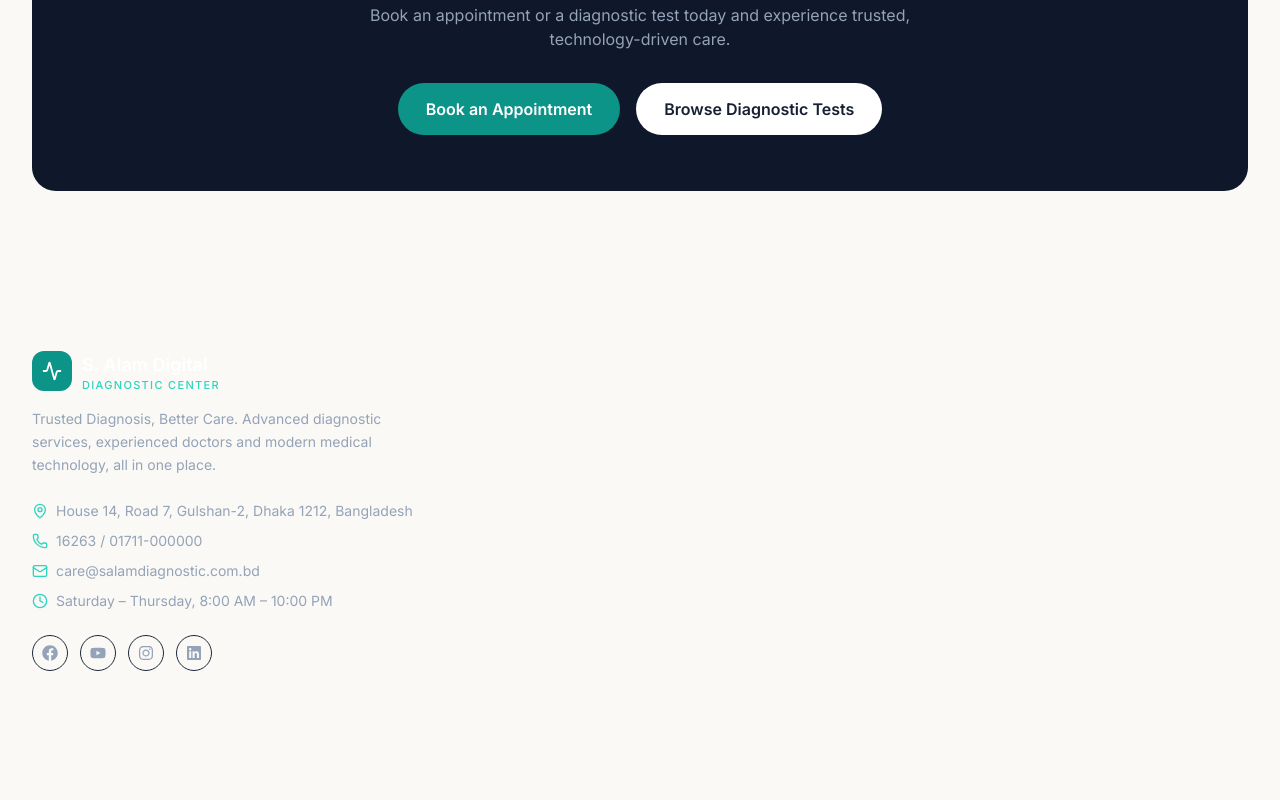
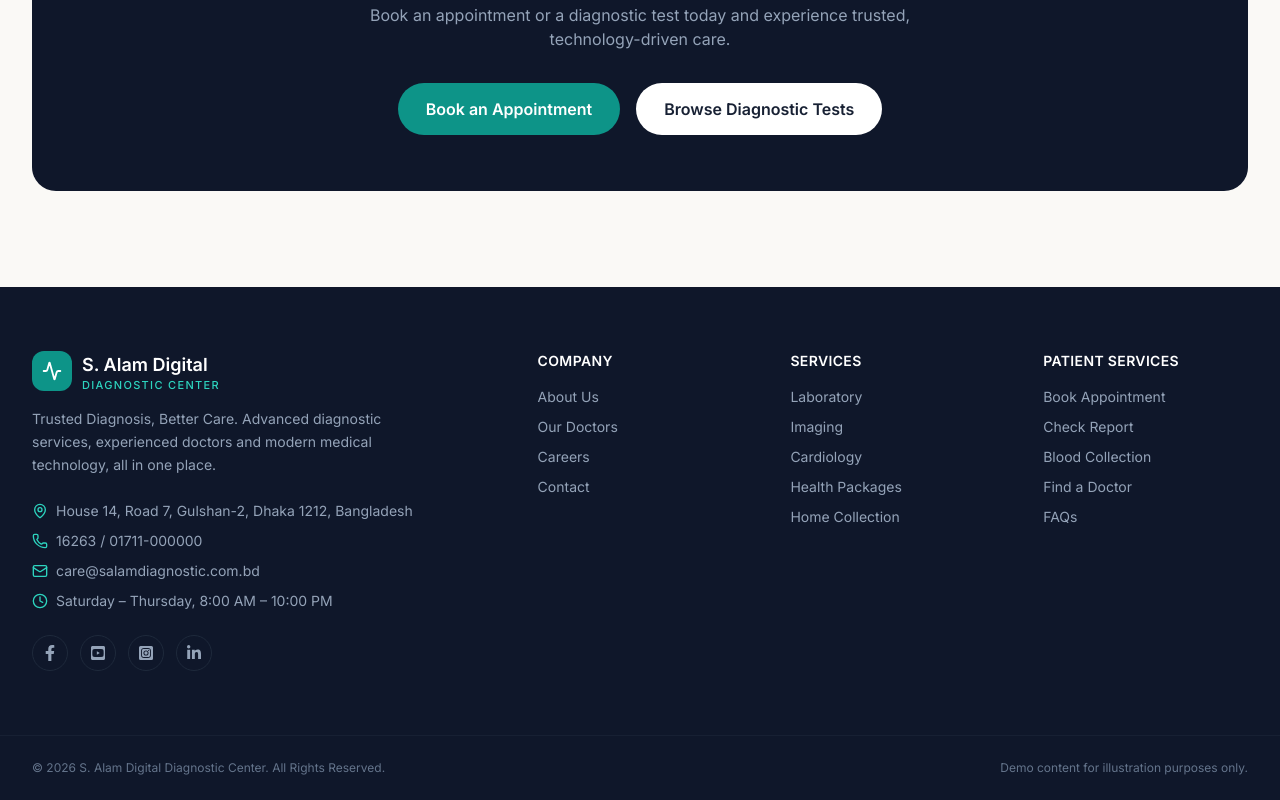
Before and after one commit to Mostofa-zaman/Diognostic, a Next.js app: page / in a window 1280 px wide. Shown: the part 7194-7994 px from the top of the page. Before the commit the page ends 7929 px from the top, so only its background shows below. Built offline with nearby package versions, Linux system fonts and the light colour scheme.

Commit message:
feat(footer): complete footer with navigation and copyright section

```diff
--- a/src/components/footer/Footer.jsx
+++ b/src/components/footer/Footer.jsx
@@ -1,7 +1,6 @@
 import Link from "next/link";
-import { Activity, Clock, Mail, MapPin, Phone } from "lucide-react";
-import { FaFacebook, FaInstagram, FaLinkedin, FaYoutube } from "react-icons/fa";
-
+import { Activity, MapPin, Phone, Mail, Clock } from "lucide-react";
+import {  FaFacebookF, FaInstagramSquare,  FaLinkedinIn,  FaYoutubeSquare } from "react-icons/fa";
 
 const columns = [
   {
@@ -35,10 +34,9 @@ const columns = [
   },
 ];
 
-
 export default function Footer() {
   return (
-    <footer className="bg-navy-950 text-navy-200">
+    <footer className="bg-navy-900 text-navy-200">
       <div className="container-xl grid gap-12 py-16 md:grid-cols-2 lg:grid-cols-5">
         <div className="lg:col-span-2">
           <Link href="/" className="flex items-center gap-2.5">
@@ -55,10 +53,10 @@ export default function Footer() {
             </span>
           </Link>
           <p className="mt-4 max-w-sm text-sm leading-relaxed text-navy-300">
-            Trusted Diagnosis, Better Care. Advanced diagnostic services,
-            experienced doctors and modern medical technology, all in one place.
+            Trusted Diagnosis, Better Care. Advanced diagnostic services, experienced
+            doctors and modern medical technology, all in one place.
           </p>
-           <div className="mt-6 space-y-2.5 text-sm text-navy-300">
+          <div className="mt-6 space-y-2.5 text-sm text-navy-300">
             <p className="flex items-start gap-2">
               <MapPin size={16} className="mt-0.5 shrink-0 text-teal-400" />
               House 14, Road 7, Gulshan-2, Dhaka 1212, Bangladesh
@@ -76,8 +74,8 @@ export default function Footer() {
               Saturday – Thursday, 8:00 AM – 10:00 PM
             </p>
           </div>
-             <div className="mt-6 flex items-center gap-3">
-            {[FaFacebook, FaYoutube, FaInstagram, FaLinkedin].map((Icon, i) => (
+          <div className="mt-6 flex items-center gap-3">
+            {[FaFacebookF, FaYoutubeSquare, FaInstagramSquare, FaLinkedinIn].map((Icon, i) => (
               <a
                 key={i}
                 href="#"
@@ -89,6 +87,29 @@ export default function Footer() {
             ))}
           </div>
         </div>
+
+        {columns.map((col) => (
+          <div key={col.title}>
+            <h4 className="mb-4 text-sm font-semibold uppercase tracking-wide text-white">
+              {col.title}
+            </h4>
+            <ul className="space-y-2.5 text-sm text-navy-300">
+              {col.links.map((l) => (
+                <li key={l.label}>
+                  <Link href={l.href} className="transition-colors hover:text-teal-400">
+                    {l.label}
+                  </Link>
+                </li>
+              ))}
+            </ul>
+          </div>
+        ))}
+      </div>
+      <div className="border-t border-navy-800">
+        <div className="container-xl flex flex-col items-center justify-between gap-3 py-6 text-xs text-navy-400 md:flex-row">
+          <p>© 2026 S. Alam Digital Diagnostic Center. All Rights Reserved.</p>
+          <p>Demo content for illustration purposes only.</p>
+        </div>
       </div>
     </footer>
   );
```
